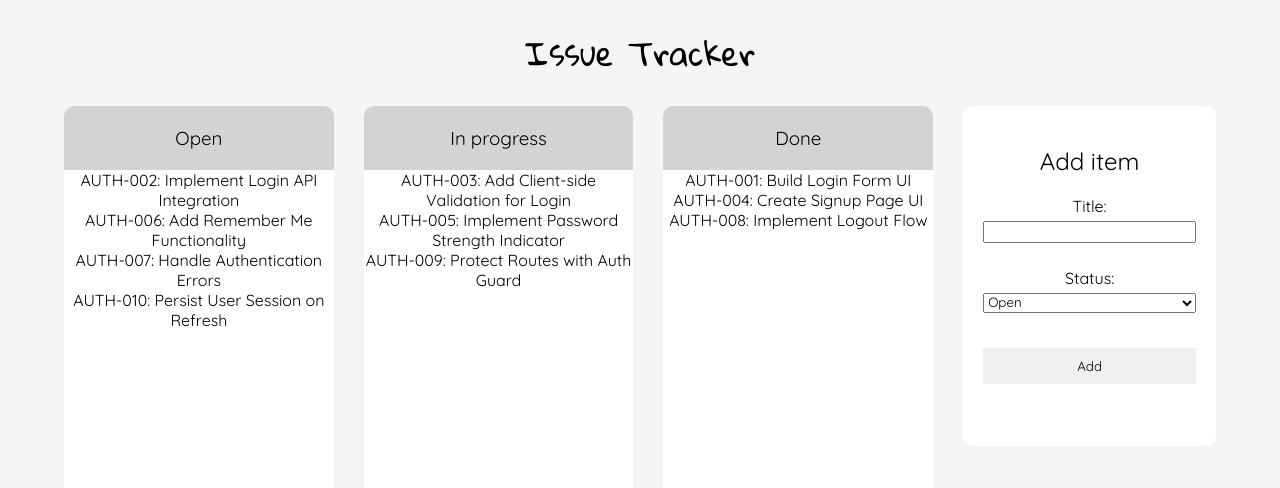
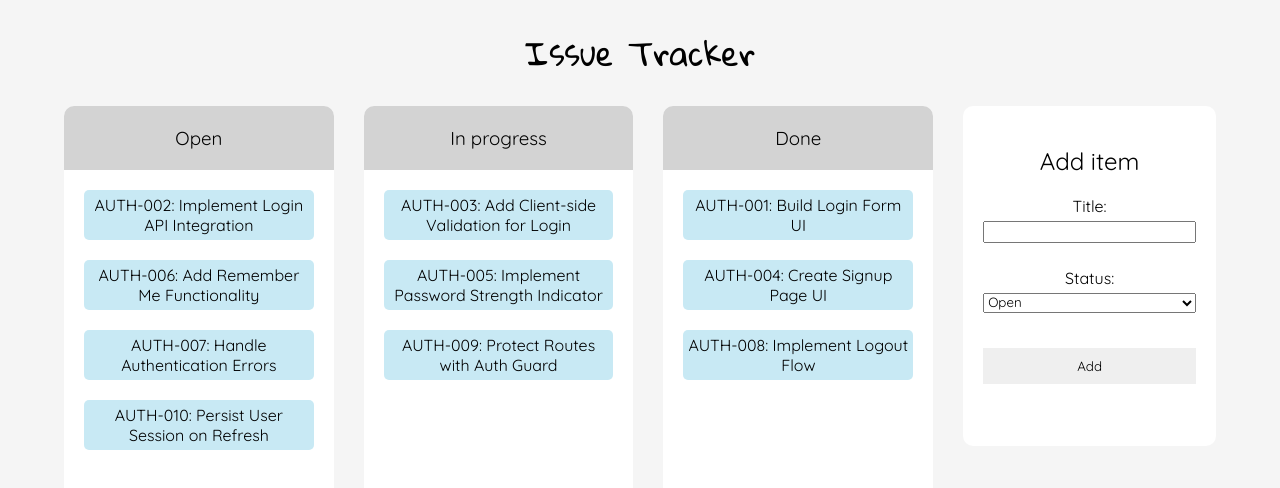
Before and after one commit to rose-phillips/kanban-board, a React (Vite) app: page / in a window 1280 px wide. Shown: the top 488 px of the page. Built offline with nearby package versions, Linux system fonts and the light colour scheme; data requests are answered from the project's data file.

Commit message:
styled items

```diff
--- a/src/App.css
+++ b/src/App.css
@@ -64,3 +64,10 @@ select {
   padding: 10px 7px;
   border: none;
 }
+
+.item {
+  margin: 20px;
+  padding: 5px;
+  background-color: rgb(200, 233, 244);
+  border-radius: 5px;
+}
--- a/src/components/Item.tsx
+++ b/src/components/Item.tsx
@@ -6,6 +6,6 @@ interface ItemProps {
 
 export const Item = ({item}: ItemProps) => {
   return (
-    <div>{item.name}</div>
+    <div className="item">{item.name}</div>
   )
 }
```
